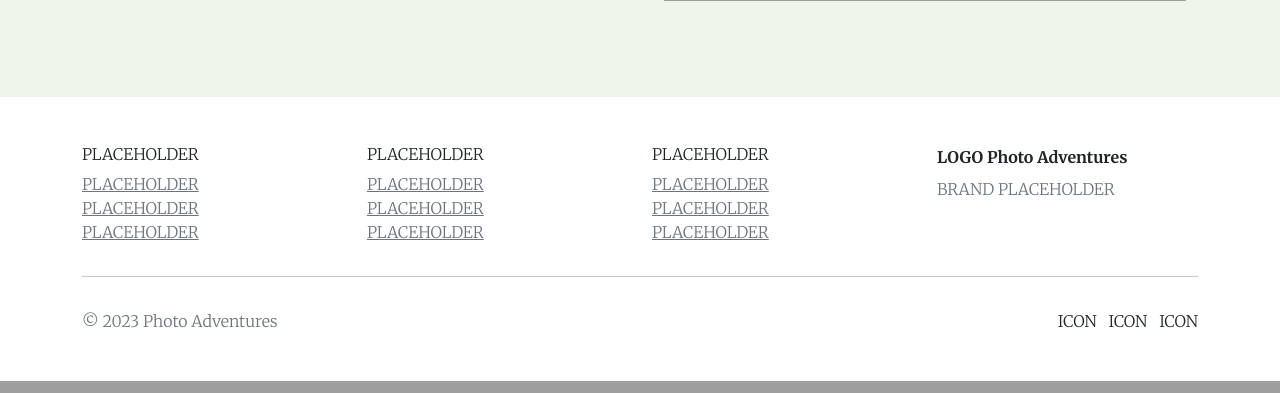
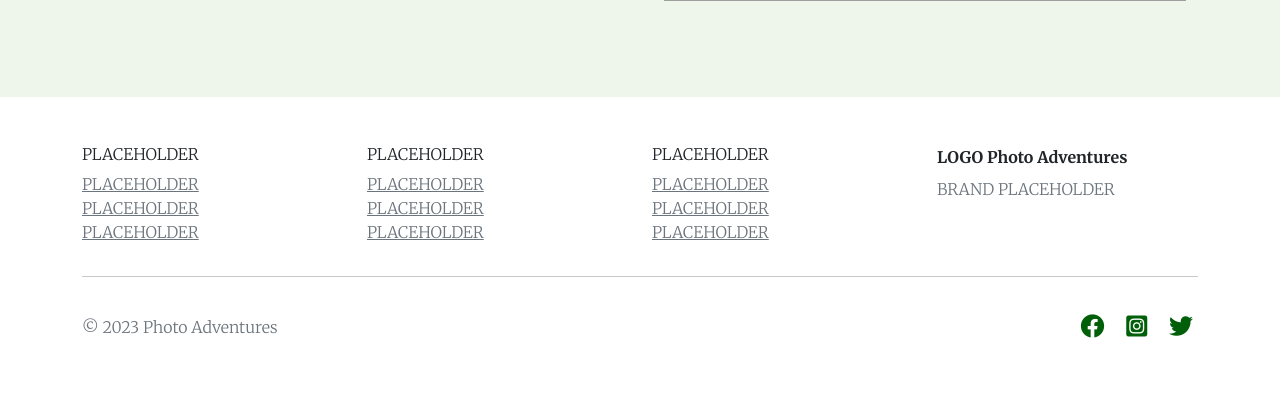
Before and after one commit to alexkisielewicz/photo-adventures, a Django app: page / in a window 1280 px wide. Shown: the part 1287-1680 px from the top of the page. Run offline with Django 3.2, Linux system fonts and the light colour scheme; some libraries are stand-ins or nearby versions; some web fonts are replaced; grey boxes are pictures that could not be loaded.

Commit message:
Add social links and icons to footer

```diff
--- a/static/css/style.css
+++ b/static/css/style.css
@@ -77,3 +77,16 @@ body > .container {
     transition: all .2s ease-in-out 0s;
     -webkit-transform: all .2s ease-in-out 0s;
 }
+
+/*Social icons*/
+.social-icon {
+    font-size: 1.5em;
+    padding: 5px 5px;
+    color: rgb(0, 95, 8);
+}
+
+.social-icon:hover {
+    color: rgb(0, 95, 8);
+    transform: translateY(-2px);
+    box-shadow: 0px 4px 12px rgb(0, 95, 8, 0.6);
+  }
--- a/templates/base.html
+++ b/templates/base.html
@@ -80,9 +80,15 @@
                 <div class="d-flex justify-content-between align-items-center pt-3">
                     <p class="text-muted mb-0">© 2023 Photo Adventures</p>
                     <ul class="list-inline mb-0">
-                        <li class="list-inline-item">ICON</li>
-                        <li class="list-inline-item">ICON</li>
-                        <li class="list-inline-item">ICON</li>
+                        <li class="list-inline-item">
+                            <a href="#" class="social-icon"><i class="fa-brands fa-facebook"></i></a>
+                        </li>
+                        <li class="list-inline-item">
+                            <a href="#" class="social-icon"><i class="fa-brands fa-square-instagram"></i></a>
+                        </li>
+                        <li class="list-inline-item">
+                            <a href="#" class="social-icon"><i class="fa-brands fa-twitter"></i></a>
+                        </li>
                     </ul>
                 </div>
             </div>
```
